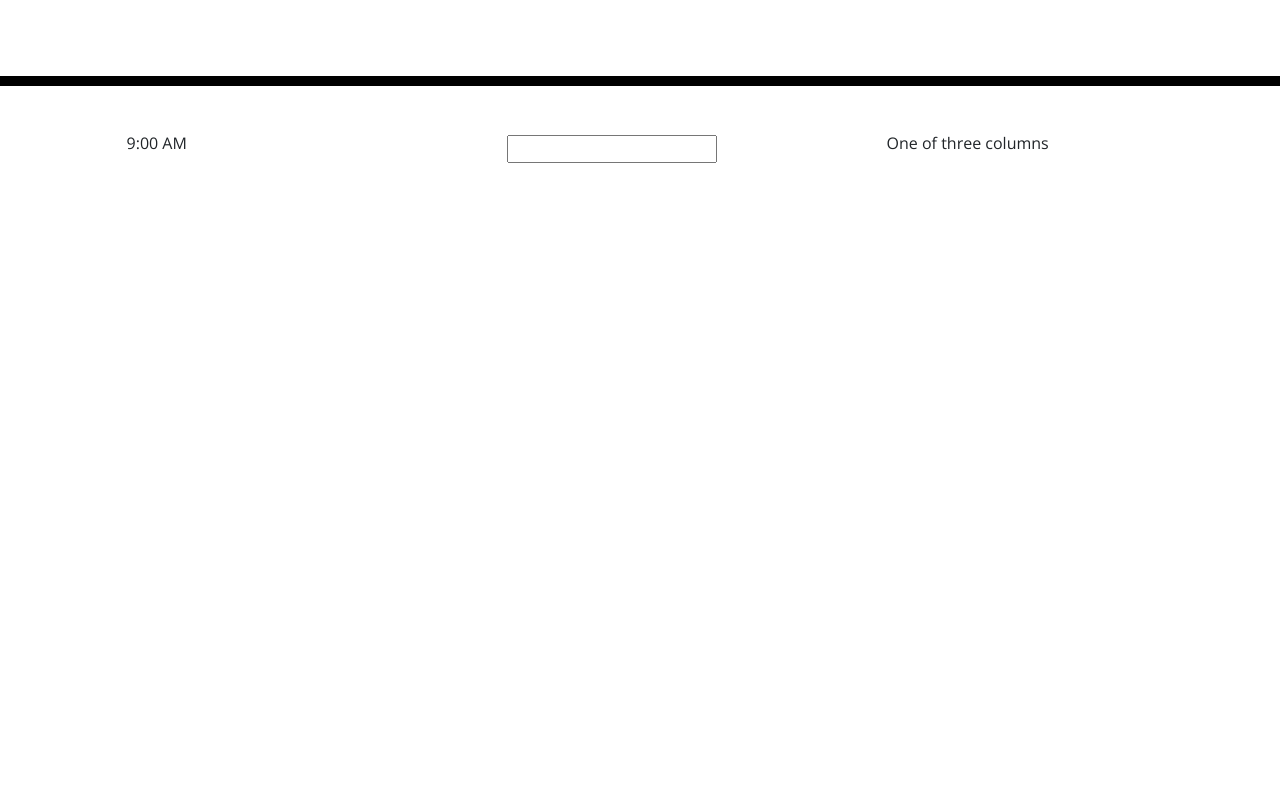
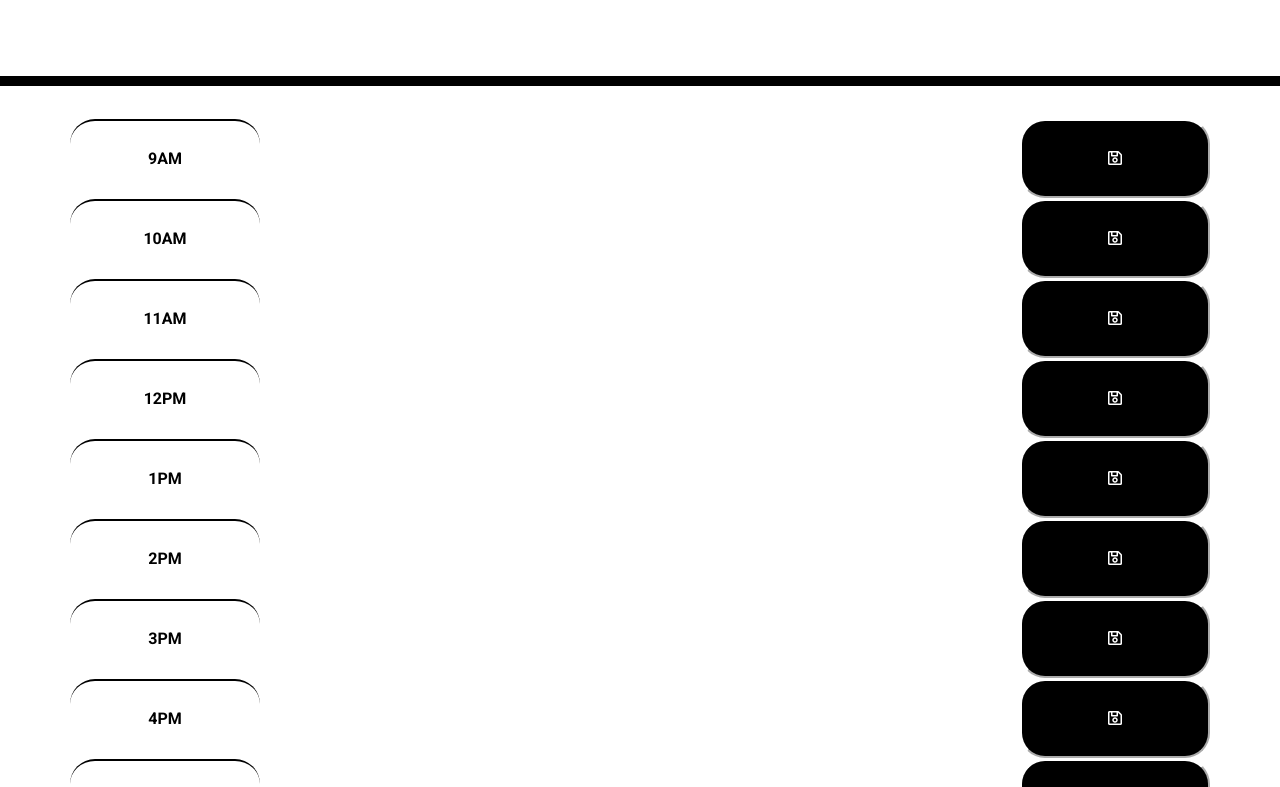
Before and after one commit to guie01/Whiteboard-Daily-Planner-App, a plain HTML site: page index.html in a window 1280 px wide. Shown: the part 182-969 px from the top of the page. Before the commit the page ends 800 px from the top, so only its background shows below. Drawn offline with nearby package versions, Linux system fonts and the light colour scheme; files that its build step writes are made by us from their sources.

Commit message:
added css and styling to index.html, added script, and js to create time boxes

```diff
--- /dev/null
+++ b/Assets/script.js
@@ -0,0 +1,9 @@
+let timesArr= ["9AM","10AM", "11AM", "12PM", "1PM", "2PM", "3PM", "4PM", "5PM"];
+
+for (let i=1; i<timesArr.length; i++){
+    let newTimeBlockEL= $("#time").clone();
+    newTimeBlockEL.attr("id", timesArr[i]);
+    newTimeBlockEL.children(".row").attr("style", "white-space: pre-Wrap");
+    newTimeBlockEL.children(".row").children(".hour").text(timesArr[i]);
+    newTimeBlockEL.appendTo(".container");
+}
--- a/Assets/style.css
+++ b/Assets/style.css
@@ -1,5 +1,5 @@
 body {
-    font-family: 'Open Sans', sans-serif;
+    font-family: 'Roboto', sans-serif;
     font-size: 16px;
     line-height: 1;
   }
@@ -9,7 +9,6 @@ body {
     border: none;
     resize: none;
     color: #000000;
-    border-left: 1px solid black;
     padding: 10px;
   }
 
@@ -39,7 +38,10 @@ body {
   .hour {
     background-color: #ffffff;
     color: #000000;
-    border-top: 1px dashed #000000;
+    border-top: 2px solid #000000;
+    padding-top: 30px;
+    border-radius: 25px;
+    font-weight: 700;
   }
 
   .past {
@@ -58,10 +60,9 @@ body {
   }
 
   .saveBtn {
-    border-left: 1px solid black;
-    border-top-right-radius: 15px;
-    border-bottom-right-radius: 15px;
-    background-color: #06AED5;
+    border-radius: 25px;
+    border-color: white;
+    background-color: black;
     color: white;
   }
 
--- a/index.html
+++ b/index.html
@@ -14,11 +14,10 @@
       integrity="sha384-50oBUHEmvpQ+1lW4y57PTFmhCaXp0ML5d60M1M7uH2+nqUivzIebhndOJK28anvf"
       crossorigin="anonymous"
     />
-    <link
-      href="https://fonts.googleapis.com/css?family=Open+Sans&display=swap"
-      rel="stylesheet"
-    />
-    <link rel="stylesheet" href="style.css" />
+    <link rel="preconnect" href="https://fonts.gstatic.com">
+    <link rel="preconnect" href="https://fonts.gstatic.com">
+    <link href="https://fonts.googleapis.com/css2?family=Roboto:wght@100;700&display=swap" rel="stylesheet">
+    <link rel="stylesheet" href="/Assets/style.css" />
     <title>Work Day Scheduler</title>
   </head>
 
@@ -30,19 +29,17 @@
     </header>
     <div class="container">
       <!-- Timeblocks go here -->
-      <div class="row">
-        <div class="col-sm">
-          9:00 AM
+      <form class="time-block" id="time">
+        <div class="row">
+          <p class="hour col-2">9AM</p>
+          <textarea class="col-8 description" id="inlineFormInput"></textarea>
+          <button type="submit" data-event= "none" class="col-2 saveBtn"><i class="far fa-save"></i></button>
         </div>
-        <div class="col-sm">
-          <input type = "text">
-        </div>
-        <div class="col-sm">
-          One of three columns
-        </div>
+      </form>
     </div>
 
     <script src="https://cdnjs.cloudflare.com/ajax/libs/jquery/3.2.1/jquery.min.js"></script>
     <script src="https://cdnjs.cloudflare.com/ajax/libs/moment.js/2.24.0/moment.min.js"></script>
+    <script src="Assets/script.js"></script>
   </body>
 </html>
```
